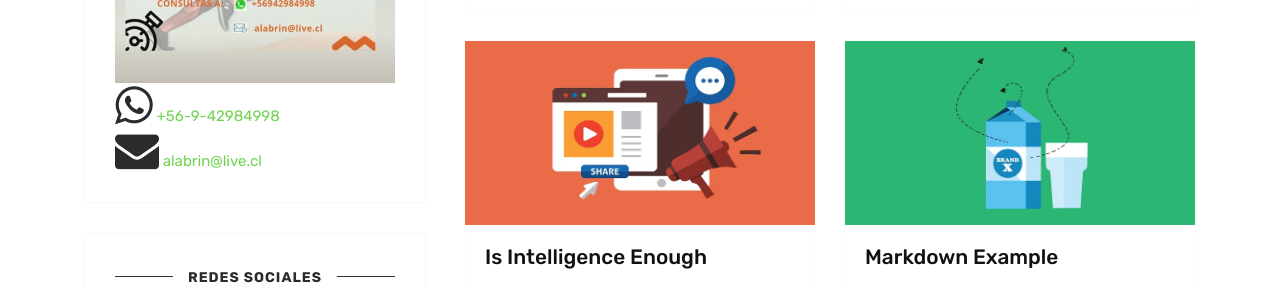
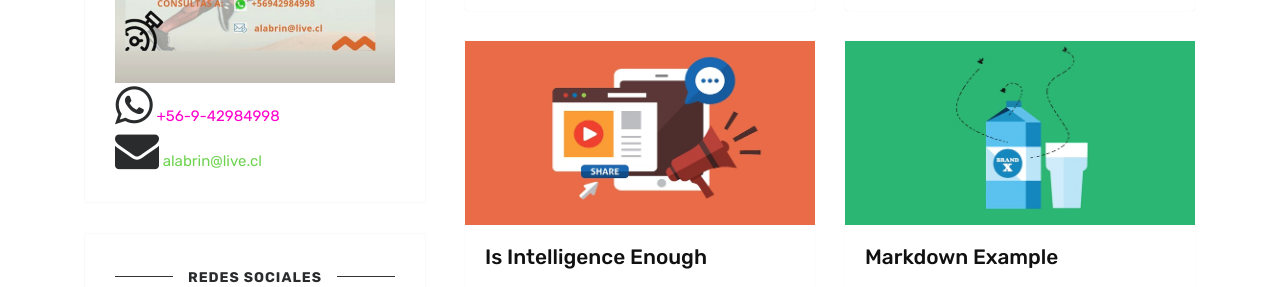
Before and after one commit to msanhueza/alex, a Jekyll site: the page built from index.html, in a window 1280 px wide and 900 px high, scrolled down 1510 px. Shown: the part 150-437 px from the top of the window. Built offline with Jekyll 4.4.1, drawn with Linux system fonts in a browser that asks for light colours; the list of posts is cut into pages by our own code.

Commit message:
Update sidebar.html

```diff
--- a/_includes/sidebar.html
+++ b/_includes/sidebar.html
@@ -4,7 +4,7 @@
              <h5><span>Avisos</span></h5>
            <img src="{{ site.baseurl }}/assets/images/entrenamiento_domicilio.png" alt="Entrenamiento a domicilio" width="280" height="1120">
                 </br>
-                <i class="fa fa-whatsapp" style="font-size:44px"></i><a href="https://wa.me/+56942984998"> +56-9-42984998</a>
+                <i class="fa fa-whatsapp" style="font-size:44px"></i><a href="https://wa.me/+56942984998"><font color="FF00CC"> +56-9-42984998</font></a>
                 </br>
                 <i class="fa fa-envelope" style="font-size:44px"></i><a href = "mailto: alabrin@live.cl"> alabrin@live.cl</a>
         </div>
```
